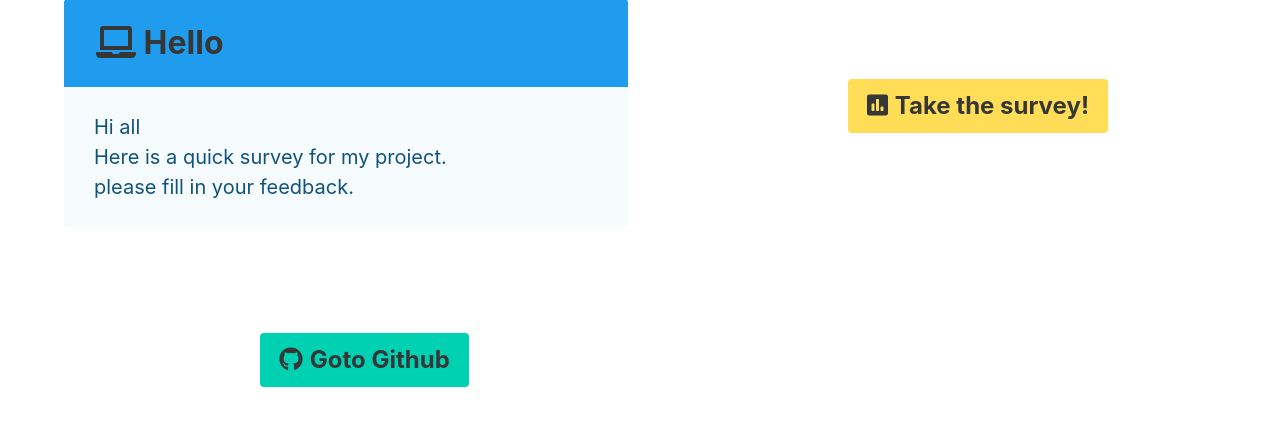
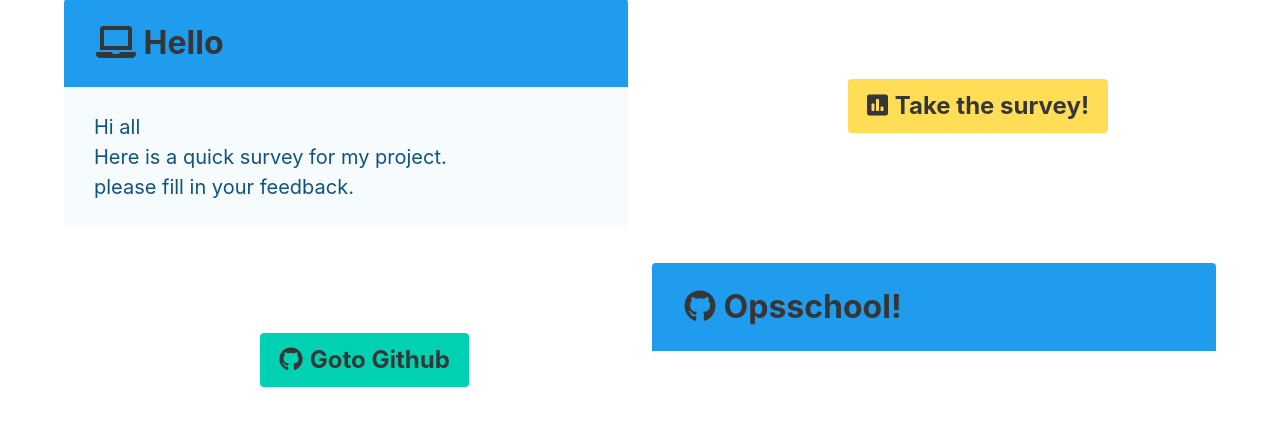
Before and after one commit to eransaban/opsschool-app, a Flask app: page / in a window 1280 px wide. Shown: the part 287-713 px from the top of the page. Run offline with Flask 2, Linux system fonts and the light colour scheme; some libraries are stand-ins or nearby versions.

Commit message:
Update information.html

```diff
--- a/templates/information.html
+++ b/templates/information.html
@@ -43,6 +43,15 @@
       			</a>
       		</div>
       	</button>
+      </div>
+      <div class="column is-half">
+	        <article class="message is-info">
+	          <div class="message-header has-text-dark is-size-3">
+	            <p><i class="fab fa-github"></i>  Opsschool!</p>
+	          </div>
+	        </article>
+	    </div>
+	</div>
 </div>
 
 {% endblock %}
```
